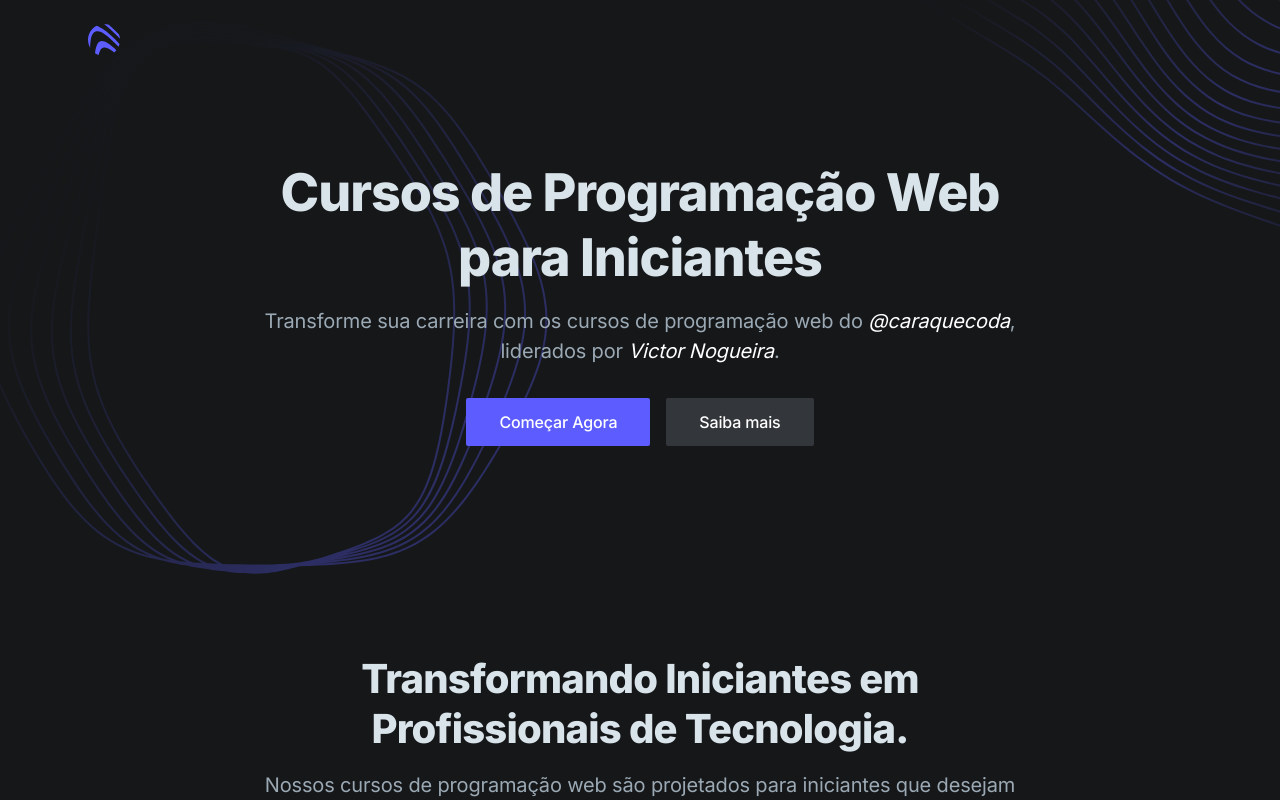
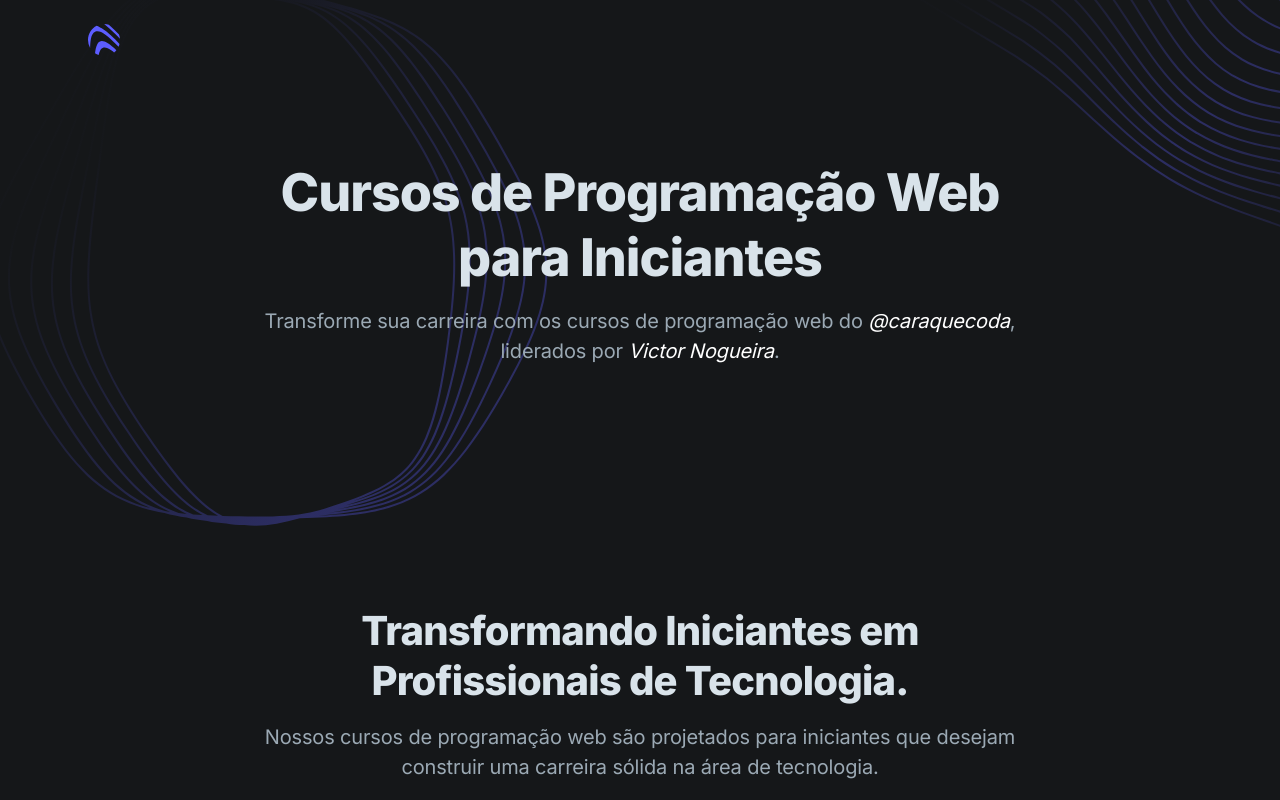
Before and after one commit to vmnog/caraquecoda, a Next.js app: page / in a window 1280 px wide. Shown: the top 800 px of the page. Built offline with nearby package versions, Linux system fonts and the light colour scheme.

Commit message:
chore: hide hero action buttons

```diff
--- a/components/hero.tsx
+++ b/components/hero.tsx
@@ -26,14 +26,14 @@
           <div className="max-w-3xl mx-auto text-center pb-12 md:pb-16">
             <h1 className="h1 mb-4" data-aos="fade-up">Cursos de Programação Web para Iniciantes</h1>
             <p className="text-xl text-gray-400 mb-8" data-aos="fade-up" data-aos-delay="200">Transforme sua carreira com os cursos de programação web do <span className='text-white italic'>@caraquecoda</span>, liderados por <span className='text-white italic'>Victor Nogueira</span>.</p>
-            <div className="max-w-xs mx-auto sm:max-w-none sm:flex sm:justify-center">
-              <div data-aos="fade-up" data-aos-delay="400">
-                <a className="btn text-white bg-purple-600 hover:bg-purple-700 w-full mb-4 sm:w-auto sm:mb-0" href="#0">Começar Agora</a>
-              </div>
-              <div data-aos="fade-up" data-aos-delay="600">
-                <a className="btn text-white bg-gray-700 hover:bg-gray-800 w-full sm:w-auto sm:ml-4" href="#0">Saiba mais</a>
-              </div>
-            </div>
+            {/* <div className="max-w-xs mx-auto sm:max-w-none sm:flex sm:justify-center"> */}
+            {/*   <div data-aos="fade-up" data-aos-delay="400"> */}
+            {/*     <a className="btn text-white bg-purple-600 hover:bg-purple-700 w-full mb-4 sm:w-auto sm:mb-0" href="#0">Começar Agora</a> */}
+            {/*   </div> */}
+            {/*   <div data-aos="fade-up" data-aos-delay="600"> */}
+            {/*     <a className="btn text-white bg-gray-700 hover:bg-gray-800 w-full sm:w-auto sm:ml-4" href="#0">Saiba mais</a> */}
+            {/*   </div> */}
+            {/* </div> */}
           </div>
 
           {/* <ModalVideo */}
```
